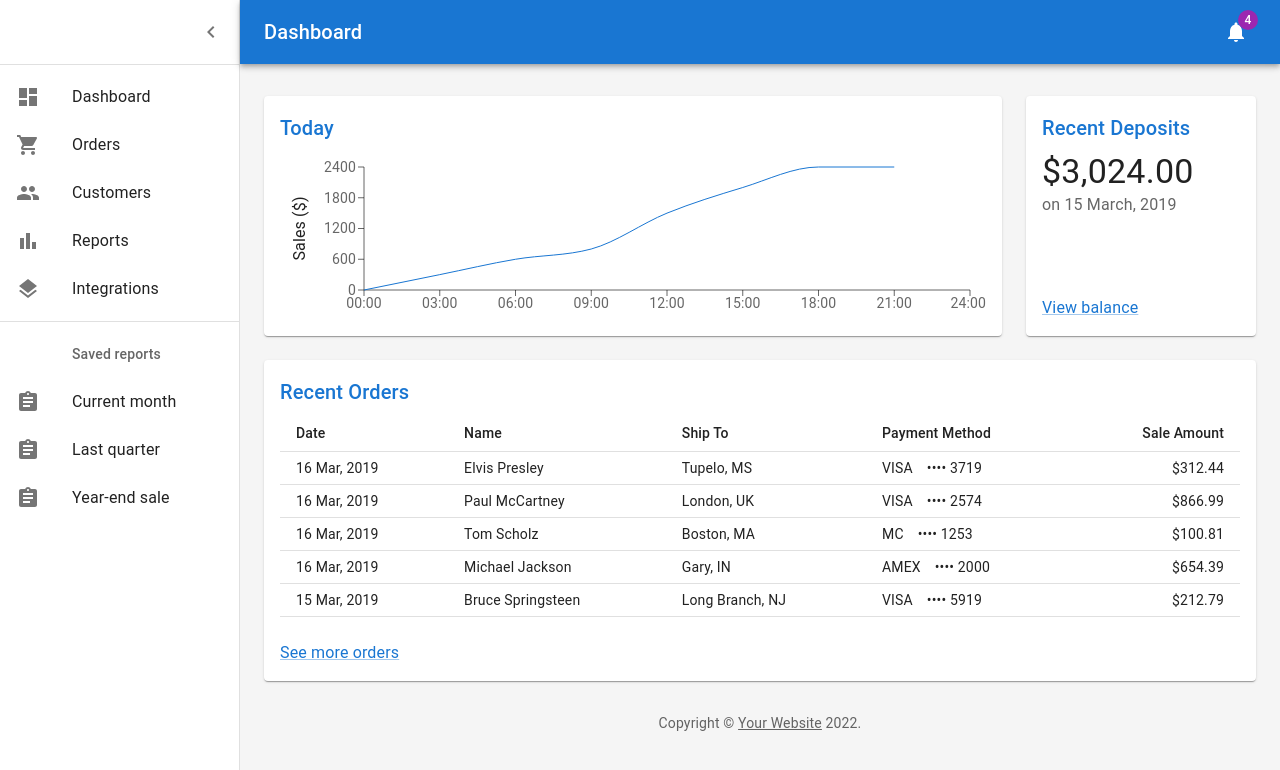
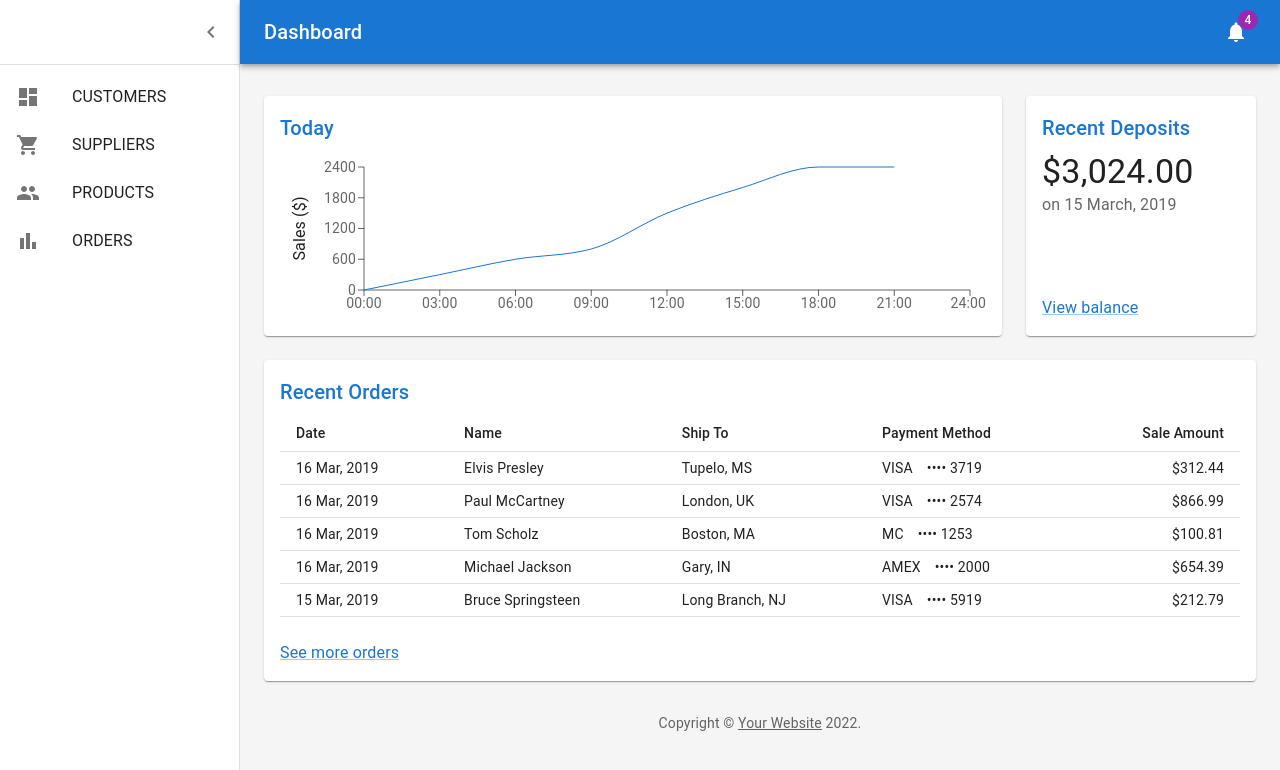
Before and after one commit to HMP1993/Sadra-Renew, a React (Create React App) app: page / in a window 1280 px wide. Shown: the top 770 px of the page. Built offline with nearby package versions, Linux system fonts and the light colour scheme.

Commit message:
Sidebar names corrected

```diff
--- a/src/component/Dashboard/Dashboard.tsx
+++ b/src/component/Dashboard/Dashboard.tsx
@@ -1,36 +1,41 @@
-import * as React from 'react';
-import { styled, createTheme, ThemeProvider } from '@mui/material/styles';
-import CssBaseline from '@mui/material/CssBaseline';
-import MuiDrawer from '@mui/material/Drawer';
-import Box from '@mui/material/Box';
-import MuiAppBar, { AppBarProps as MuiAppBarProps } from '@mui/material/AppBar';
-import Toolbar from '@mui/material/Toolbar';
-import List from '@mui/material/List';
-import Typography from '@mui/material/Typography';
-import Divider from '@mui/material/Divider';
-import IconButton from '@mui/material/IconButton';
-import Badge from '@mui/material/Badge';
-import Container from '@mui/material/Container';
-import Grid from '@mui/material/Grid';
-import Paper from '@mui/material/Paper';
-import Link from '@mui/material/Link';
-import MenuIcon from '@mui/icons-material/Menu';
-import ChevronLeftIcon from '@mui/icons-material/ChevronLeft';
-import NotificationsIcon from '@mui/icons-material/Notifications';
-import { mainListItems, secondaryListItems } from './listItems';
-import Chart from './Chart';
-import Deposits from './Deposits';
-import Orders from './Orders';
+import * as React from "react";
+import { styled, createTheme, ThemeProvider } from "@mui/material/styles";
+import CssBaseline from "@mui/material/CssBaseline";
+import MuiDrawer from "@mui/material/Drawer";
+import Box from "@mui/material/Box";
+import MuiAppBar, { AppBarProps as MuiAppBarProps } from "@mui/material/AppBar";
+import Toolbar from "@mui/material/Toolbar";
+import List from "@mui/material/List";
+import Typography from "@mui/material/Typography";
+import Divider from "@mui/material/Divider";
+import IconButton from "@mui/material/IconButton";
+import Badge from "@mui/material/Badge";
+import Container from "@mui/material/Container";
+import Grid from "@mui/material/Grid";
+import Paper from "@mui/material/Paper";
+import Link from "@mui/material/Link";
+import MenuIcon from "@mui/icons-material/Menu";
+import ChevronLeftIcon from "@mui/icons-material/ChevronLeft";
+import NotificationsIcon from "@mui/icons-material/Notifications";
+import { mainListItems } from "./listItems";
+import Chart from "./Chart";
+import Deposits from "./Deposits";
+import Orders from "./Orders";
 
 function Copyright(props: any) {
   return (
-    <Typography variant="body2" color="text.secondary" align="center" {...props}>
-      {'Copyright © '}
+    <Typography
+      variant="body2"
+      color="text.secondary"
+      align="center"
+      {...props}
+    >
+      {"Copyright © "}
       <Link color="inherit" href="https://mui.com/">
         Your Website
-      </Link>{' '}
+      </Link>{" "}
       {new Date().getFullYear()}
-      {'.'}
+      {"."}
     </Typography>
   );
 }
@@ -42,48 +47,48 @@ interface AppBarProps extends MuiAppBarProps {
 }
 
 const AppBar = styled(MuiAppBar, {
-  shouldForwardProp: (prop) => prop !== 'open',
+  shouldForwardProp: (prop) => prop !== "open",
 })<AppBarProps>(({ theme, open }) => ({
   zIndex: theme.zIndex.drawer + 1,
-  transition: theme.transitions.create(['width', 'margin'], {
+  transition: theme.transitions.create(["width", "margin"], {
     easing: theme.transitions.easing.sharp,
     duration: theme.transitions.duration.leavingScreen,
   }),
   ...(open && {
     marginLeft: drawerWidth,
     width: `calc(100% - ${drawerWidth}px)`,
-    transition: theme.transitions.create(['width', 'margin'], {
+    transition: theme.transitions.create(["width", "margin"], {
       easing: theme.transitions.easing.sharp,
       duration: theme.transitions.duration.enteringScreen,
     }),
   }),
 }));
 
-const Drawer = styled(MuiDrawer, { shouldForwardProp: (prop) => prop !== 'open' })(
-  ({ theme, open }) => ({
-    '& .MuiDrawer-paper': {
-      position: 'relative',
-      whiteSpace: 'nowrap',
+const Drawer = styled(MuiDrawer, {
+  shouldForwardProp: (prop) => prop !== "open",
+})(({ theme, open }) => ({
+  "& .MuiDrawer-paper": {
+    position: "relative",
+    whiteSpace: "nowrap",
     width: drawerWidth,
-      transition: theme.transitions.create('width', {
+    transition: theme.transitions.create("width", {
       easing: theme.transitions.easing.sharp,
       duration: theme.transitions.duration.enteringScreen,
     }),
-      boxSizing: 'border-box',
+    boxSizing: "border-box",
     ...(!open && {
-        overflowX: 'hidden',
-        transition: theme.transitions.create('width', {
+      overflowX: "hidden",
+      transition: theme.transitions.create("width", {
         easing: theme.transitions.easing.sharp,
         duration: theme.transitions.duration.leavingScreen,
       }),
       width: theme.spacing(7),
-        [theme.breakpoints.up('sm')]: {
+      [theme.breakpoints.up("sm")]: {
         width: theme.spacing(9),
       },
     }),
   },
-  }),
-);
+}));
 
 const mdTheme = createTheme();
 
@@ -95,12 +100,12 @@ function DashboardContent() {
 
   return (
     <ThemeProvider theme={mdTheme}>
-      <Box sx={{ display: 'flex' }}>
+      <Box sx={{ display: "flex" }}>
         <CssBaseline />
         <AppBar position="absolute" open={open}>
           <Toolbar
             sx={{
-              pr: '24px', // keep right padding when drawer closed
+              pr: "24px", // keep right padding when drawer closed
             }}
           >
             <IconButton
@@ -109,8 +114,8 @@ function DashboardContent() {
               aria-label="open drawer"
               onClick={toggleDrawer}
               sx={{
-                marginRight: '36px',
-                ...(open && { display: 'none' }),
+                marginRight: "36px",
+                ...(open && { display: "none" }),
               }}
             >
               <MenuIcon />
@@ -134,9 +139,9 @@ function DashboardContent() {
         <Drawer variant="permanent" open={open}>
           <Toolbar
             sx={{
-              display: 'flex',
-              alignItems: 'center',
-              justifyContent: 'flex-end',
+              display: "flex",
+              alignItems: "center",
+              justifyContent: "flex-end",
               px: [1],
             }}
           >
@@ -146,19 +151,17 @@ function DashboardContent() {
           </Toolbar>
           <Divider />
           <List>{mainListItems}</List>
-          <Divider />
-          <List>{secondaryListItems}</List>
         </Drawer>
         <Box
           component="main"
           sx={{
             backgroundColor: (theme) =>
-              theme.palette.mode === 'light'
+              theme.palette.mode === "light"
                 ? theme.palette.grey[100]
                 : theme.palette.grey[900],
             flexGrow: 1,
-            height: '100vh',
-            overflow: 'auto',
+            height: "100vh",
+            overflow: "auto",
           }}
         >
           <Toolbar />
@@ -169,8 +172,8 @@ function DashboardContent() {
                 <Paper
                   sx={{
                     p: 2,
-                    display: 'flex',
-                    flexDirection: 'column',
+                    display: "flex",
+                    flexDirection: "column",
                     height: 240,
                   }}
                 >
@@ -182,8 +185,8 @@ function DashboardContent() {
                 <Paper
                   sx={{
                     p: 2,
-                    display: 'flex',
-                    flexDirection: 'column',
+                    display: "flex",
+                    flexDirection: "column",
                     height: 240,
                   }}
                 >
@@ -192,7 +195,7 @@ function DashboardContent() {
               </Grid>
               {/* Recent Orders */}
               <Grid item xs={12}>
-                <Paper sx={{ p: 2, display: 'flex', flexDirection: 'column' }}>
+                <Paper sx={{ p: 2, display: "flex", flexDirection: "column" }}>
                   <Orders />
                 </Paper>
               </Grid>
--- a/src/component/Dashboard/listItems.tsx
+++ b/src/component/Dashboard/listItems.tsx
@@ -2,13 +2,10 @@ import * as React from "react";
 import ListItem from "@mui/material/ListItem";
 import ListItemIcon from "@mui/material/ListItemIcon";
 import ListItemText from "@mui/material/ListItemText";
-import ListSubheader from "@mui/material/ListSubheader";
 import DashboardIcon from "@mui/icons-material/Dashboard";
 import ShoppingCartIcon from "@mui/icons-material/ShoppingCart";
 import PeopleIcon from "@mui/icons-material/People";
 import BarChartIcon from "@mui/icons-material/BarChart";
-import LayersIcon from "@mui/icons-material/Layers";
-import AssignmentIcon from "@mui/icons-material/Assignment";
 
 export const mainListItems = (
   <div>
@@ -16,55 +13,25 @@ export const mainListItems = (
       <ListItemIcon>
         <DashboardIcon />
       </ListItemIcon>
-      <ListItemText primary="Dashboard" />
+      <ListItemText primary="CUSTOMERS" />
     </ListItem>
     <ListItem button>
       <ListItemIcon>
         <ShoppingCartIcon />
       </ListItemIcon>
-      <ListItemText primary="Orders" />
+      <ListItemText primary="SUPPLIERS" />
     </ListItem>
     <ListItem button>
       <ListItemIcon>
         <PeopleIcon />
       </ListItemIcon>
-      <ListItemText primary="Customers" />
+      <ListItemText primary="PRODUCTS" />
     </ListItem>
     <ListItem button>
       <ListItemIcon>
         <BarChartIcon />
       </ListItemIcon>
-      <ListItemText primary="Reports" />
-    </ListItem>
-    <ListItem button>
-      <ListItemIcon>
-        <LayersIcon />
-      </ListItemIcon>
-      <ListItemText primary="Integrations" />
+      <ListItemText primary="ORDERS" />
     </ListItem>
   </div>
 );
-
-export const secondaryListItems = (
-  <div>
-    <ListSubheader inset>Saved reports</ListSubheader>
-    <ListItem button>
-      <ListItemIcon>
-        <AssignmentIcon />
-      </ListItemIcon>
-      <ListItemText primary="Current month" />
-    </ListItem>
-    <ListItem button>
-      <ListItemIcon>
-        <AssignmentIcon />
-      </ListItemIcon>
-      <ListItemText primary="Last quarter" />
-    </ListItem>
-    <ListItem button>
-      <ListItemIcon>
-        <AssignmentIcon />
-      </ListItemIcon>
-      <ListItemText primary="Year-end sale" />
-    </ListItem>
-  </div>
-);
```
Lines whose indentation alone changed are shown as unchanged.
